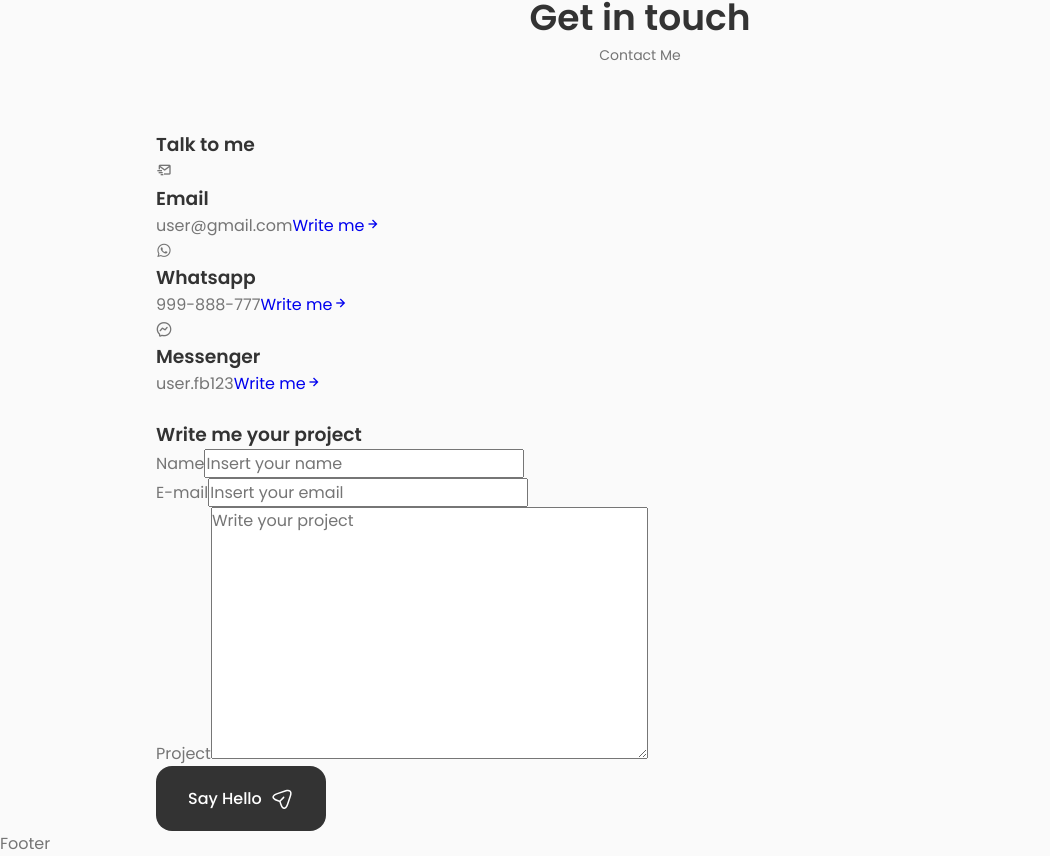
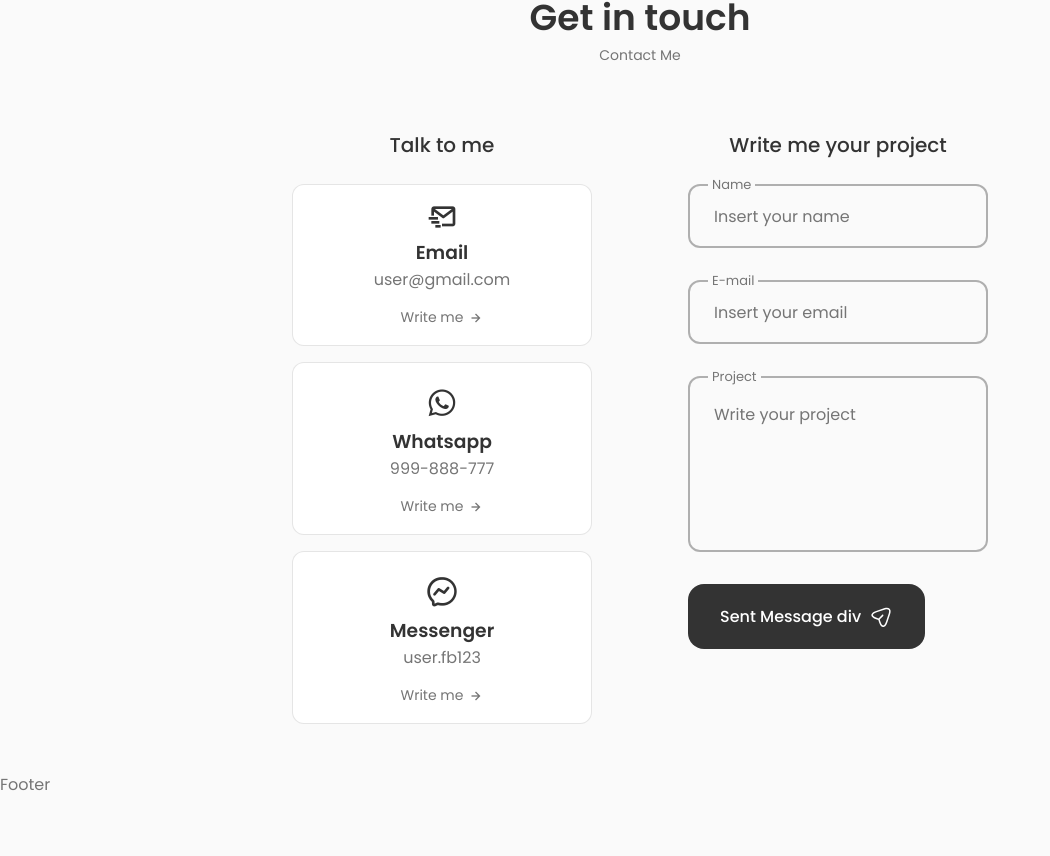
Before and after one commit to KaroHambaryan/React-cv-page, a React (Create React App) app: page / in a window 1280 px wide. Shown: the part 3655-4511 px from the top of the page, without its empty margins (0-1050 px from the left). After the commit the page ends 4452 px from the top, so only its background shows below. Built offline with nearby package versions, Linux system fonts and the light colour scheme.

Commit message:
ContactSection.jsx is redy

```diff
--- a/package.json
+++ b/package.json
@@ -3,9 +3,11 @@
   "version": "0.1.0",
   "private": true,
   "dependencies": {
+    "@emailjs/browser": "^3.7.0",
     "@testing-library/jest-dom": "^5.16.5",
     "@testing-library/react": "^13.4.0",
     "@testing-library/user-event": "^13.5.0",
+    "emailjs-com": "^3.2.0",
     "react": "^18.2.0",
     "react-dom": "^18.2.0",
     "react-router-dom": "^6.4.1",
--- a/src/components/contactSection/ContactCard.jsx
+++ b/src/components/contactSection/ContactCard.jsx
@@ -7,8 +7,8 @@ const ContactCard = ({ contact, catdTitle, cardData, _URL, buttonLogo }) => {
 			<h3 className={contact.card_title}>{catdTitle}</h3>
 			<span className={contact.card_data}>{cardData}</span>
 
-			<a href={_URL} className={contact.button}>Write me
-				<i className={`${contact.button_icon} bx bx-right-arrow-alt`}></i>
+			<a href={_URL} className={contact.card_button}>Write me
+				<i className={`${contact.card_button_icon} bx bx-right-arrow-alt`}></i>
 			</a>
 		</div>
 	);
--- a/src/components/contactSection/ContactSection.jsx
+++ b/src/components/contactSection/ContactSection.jsx
@@ -1,4 +1,5 @@
-import React from "react";
+import React, { useRef } from 'react';
+import emailjs from '@emailjs/browser';
 
 import contact from "./contact.module.css";
 import ContactCard from "./ContactCard.jsx";
@@ -6,6 +7,18 @@ import ContactCard from "./ContactCard.jsx";
 // <div className={contact.info}></div>
 // <div className={`${contact.container} `}></div>
 const ContactSection = () => {
+	const form = useRef();
+
+	const sendEmail = (e) => {
+		e.preventDefault();
+		emailjs.sendForm(
+			'service_fi1cqde',
+			'template_mzva4w2',
+			form.current,
+			'kV1rfQQoMLa7iOmX8'
+		)
+		e.target.reset()
+	};
 	return (
 		<section className={contact.contact} id={contact}>
 			<h2 className="section__title">Get in touch</h2>
@@ -43,7 +56,11 @@ const ContactSection = () => {
 				<div className={contact.content}>
 					<h3 className={contact.title}>Write me your project</h3>
 
-					<form action="*" className={contact.form}>
+					<form
+						ref={form}
+						onSubmit={sendEmail}
+						className={contact.form}
+					>
 						<div className={contact.form_div}>
 							<label htmlFor="name" className={contact.form_tag}>Name</label>
 							<input
@@ -66,7 +83,7 @@ const ContactSection = () => {
 							/>
 						</div>
 
-						<div className={contact.form_div}>
+						<div className={`${contact.form_div} ${contact.form_area}`}>
 							<label htmlFor="project" className={contact.form_tag}>Project</label>
 							<textarea
 								id="project"
@@ -77,9 +94,12 @@ const ContactSection = () => {
 								placeholder="Write your project"
 							></textarea>
 						</div>
-
-						<button href="#contact" className="button button--flex">
-							Say Hello
+						<button
+							href="#contact"
+							className="button button--flex"
+						>
+							Sent Message
+							div
 							<svg
 								className="button__icon"
 								xmlns="http://www.w3.org/2000/svg"
--- a/src/components/contactSection/contact.module.css
+++ b/src/components/contactSection/contact.module.css
@@ -0,0 +1,159 @@
+.container{
+	grid-template-columns: repeat(2, max-content);
+	justify-content: center;
+	column-gap: 6rem;
+	padding-bottom: 3rem;
+}
+
+.content{}
+
+.title{
+	text-align: center;
+	font-size: var(--h3-font-size);
+	font-weight: var(--font-medium);
+	margin-bottom: var(--mb-1-5);
+}
+
+.info{
+	display: grid;
+	row-gap: 1rem;
+	grid-template-columns: 300px;
+}
+
+
+/* card */
+.card{
+	background-color: var(--container-color);
+	border: 1px solid rgba(0, 0, 0, 0.1);
+	padding: 1rem;
+	border-radius: 0.75rem;
+	text-align: center;
+}
+
+.card_icon{
+	font-size: 2rem;
+	color: var(--title-color);
+	margin-bottom: var(--mb-0-25);
+}
+
+.card-title
+.card_data{
+	font-size: var(--small-font-size);
+}
+
+.card-title{
+	font-weight: var(--font-medium);
+}
+
+.card_data{
+	display: block;
+	margin-bottom: var(--mb-0-75);
+}
+
+.card_button{
+	color: var(--text-color);
+	font-size: var(--small-font-size);
+	display: inline-flex;
+	align-items: center;
+	justify-content: center;
+	column-gap: 0.25rem;
+}
+.card_button_icon{
+	font-size: 1rem;
+	transition: 0.3s;
+}
+
+.card_button:hover .card_button_icon{
+	transform: translate(0.25rem);
+}
+
+/* form */
+.form{
+	width: 300px;
+}
+
+.form_div{
+	position: relative;
+	margin-bottom: var(--mb-2);
+	height: 4rem;
+}
+
+.form_area{
+	height: 11rem;
+}
+
+.form_area textarea{
+	resize: none;
+}
+
+.form_tag{
+	position: absolute;
+	top: -0.80rem;
+	left: 1.25rem;
+	font-size: var(--smaller-font-size);
+	padding: 0.25rem;
+	background-color: var(--body-color);
+	z-index: 10;
+}
+
+.form_input{
+	position: absolute;
+	top: 0;
+	left: 0;
+	width: 100%;
+	height: 100%;
+	border: 2px solid rgba(0, 0, 0, 0.3);
+	background: none;
+	color: var(--text-color);
+	outline: none;
+	border-radius: 0.75rem;
+	padding: 1.5rem;
+	z-index: 1;
+}
+
+
+/* ================ Testimonals.jsx Swiper css ==== */
+/* Seiper class */
+.swiper-pagination-bullet{
+	background-color: var(--text-color) !important;
+}
+
+.swiper-pagination-bullet-active{
+	background-color: var(--text-color) !important;
+}
+/* ================ BREAKPOINTS =================== */
+ /* For large devices */
+@media only screen and (max-width: 992px) {
+	.container{
+		column-gap: 3rem;
+	}
+}
+ /* For medium devices */
+@media only screen and (max-width: 768px) {
+	.container{
+		grid-template-columns: 1fr;
+		row-gap: 3rem;
+	}
+
+	.info{
+		justify-content: center;
+	}
+
+	.form{
+		margin: 0 auto;
+	}
+}
+
+@media only screen and (max-width: 576px) {
+.info{
+	grid-template-columns: 1fr;
+}
+
+.form{
+	width: 100%;
+}
+}
+ /* For small devices */
+@media only screen and (max-width: 350px) {
+
+}
```
Also changed, not shown: 1 other file (tests, documents, lock files or other folders).
